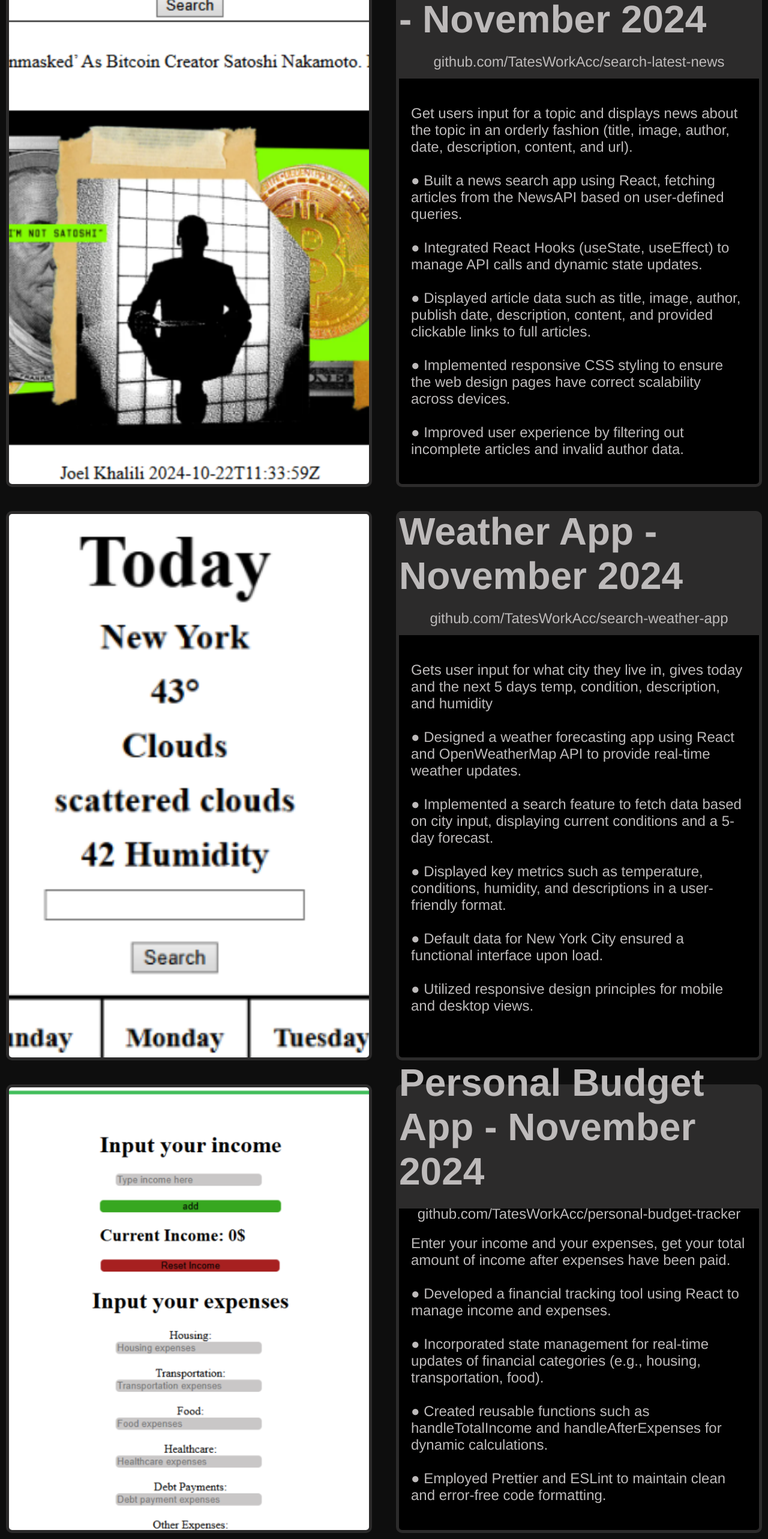
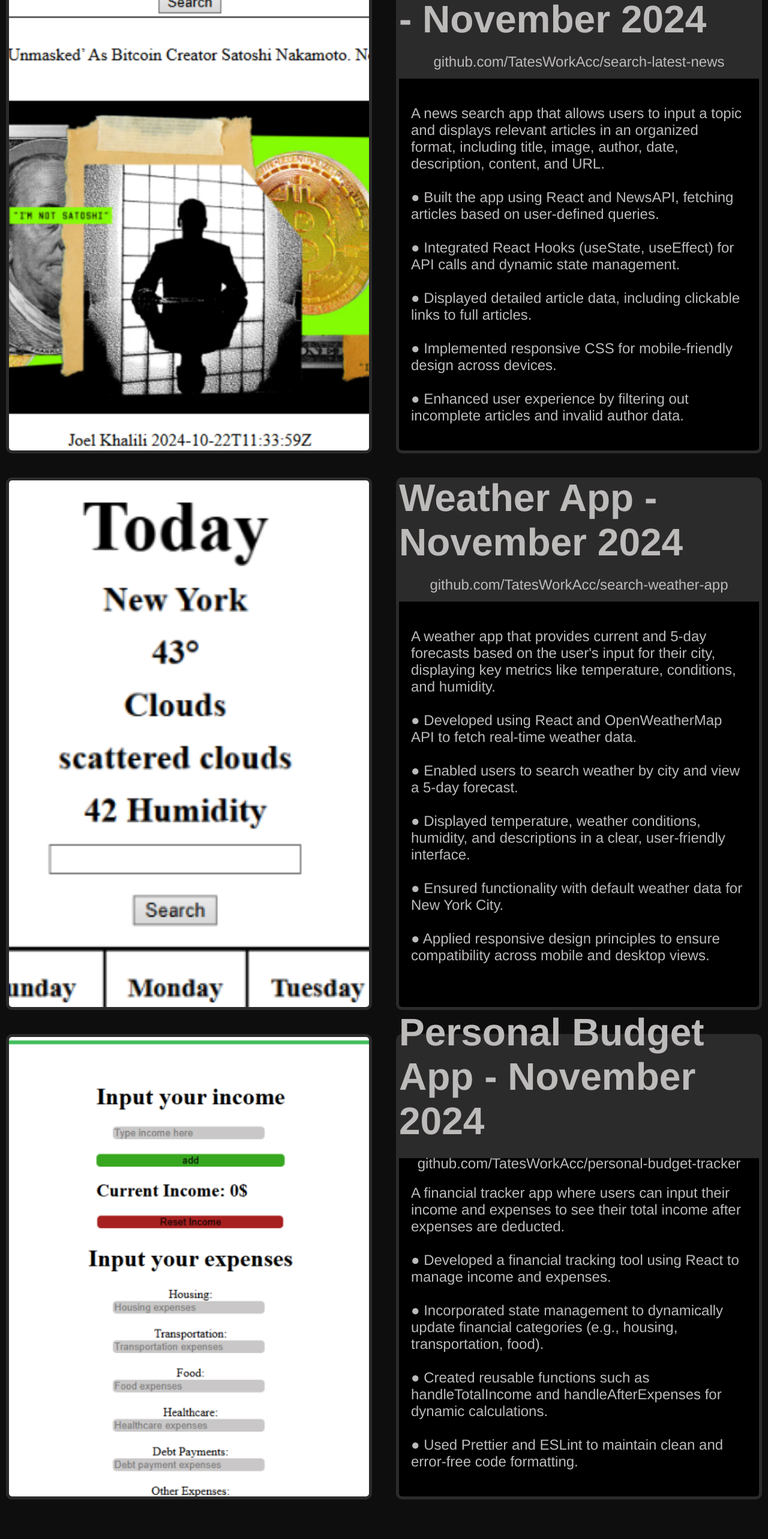
Before and after one commit to TatesWorkAcc/portfolio-site, a React (Vite) app: page / in a window 1280 px wide. Shown: the part 1786-4352 px from the top of the page at 60% size. After the commit the page ends 4296 px from the top, so only its background shows below. Built offline with nearby package versions, Linux system fonts and the light colour scheme.

Commit message:
changed text

```diff
--- a/src/Body.jsx
+++ b/src/Body.jsx
@@ -49,22 +49,22 @@ function Body() {
             </a>
           </div>
           <p className="project-text">
-            Get users input for a topic and displays news about the topic in an
-            orderly fashion (title, image, author, date, description, content,
-            and url). <br></br>
-            <br></br>● Built a news search app using React, fetching articles
-            from the NewsAPI based on user-defined queries.
+            A news search app that allows users to input a topic and displays
+            relevant articles in an organized format, including title, image,
+            author, date, description, content, and URL. <br></br>
+            <br></br>● Built the app using React and NewsAPI, fetching articles
+            based on user-defined queries.
             <br></br>
-            <br></br>● Integrated React Hooks (useState, useEffect) to manage
-            API calls and dynamic state updates.<br></br>
-            <br></br>● Displayed article data such as title, image, author,
-            publish date, description, content, and provided clickable links to
-            full articles.<br></br>
-            <br></br>● Implemented responsive CSS styling to ensure the web
-            design pages have correct scalability across devices.
+            <br></br>● Integrated React Hooks (useState, useEffect) for API
+            calls and dynamic state management.<br></br>
+            <br></br>● Displayed detailed article data, including clickable
+            links to full articles.<br></br>
+            <br></br>● Implemented responsive CSS for mobile-friendly design
+            across devices.
             <br></br>
-            <br></br>● Improved user experience by filtering out incomplete
-            articles and invalid author data.<br></br>
+            <br></br>● Enhanced user experience by filtering out incomplete
+            articles and invalid author data.
+            <br></br>
           </p>
         </motion.div>
         <motion.div
@@ -93,18 +93,20 @@ function Body() {
             </a>
           </div>
           <p className="project-text">
-            Gets user input for what city they live in, gives today and the next
-            5 days temp, condition, description, and humidity <br></br>
-            <br></br>● Designed a weather forecasting app using React and
-            OpenWeatherMap API to provide real-time weather updates. <br></br>
-            <br></br>● Implemented a search feature to fetch data based on city
-            input, displaying current conditions and a 5-day forecast. <br></br>
-            <br></br>● Displayed key metrics such as temperature, conditions,
-            humidity, and descriptions in a user-friendly format. <br></br>
-            <br></br>● Default data for New York City ensured a functional
-            interface upon load. <br></br>
-            <br></br>● Utilized responsive design principles for mobile and
-            desktop views. <br></br>
+            A weather app that provides current and 5-day forecasts based on the
+            user's input for their city, displaying key metrics like
+            temperature, conditions, and humidity. <br></br>
+            <br></br>● Developed using React and OpenWeatherMap API to fetch
+            real-time weather data. <br></br>
+            <br></br>● Enabled users to search weather by city and view a 5-day
+            forecast. <br></br>
+            <br></br>● Displayed temperature, weather conditions, humidity, and
+            descriptions in a clear, user-friendly interface. <br></br>
+            <br></br>● Ensured functionality with default weather data for New
+            York City. <br></br>
+            <br></br>● Applied responsive design principles to ensure
+            compatibility across mobile and desktop views.
+            <br></br>
             <br></br>
           </p>
         </motion.div>
@@ -136,16 +138,17 @@ function Body() {
             </a>
           </div>
           <p className="project-text">
-            Enter your income and your expenses, get your total amount of income
-            after expenses have been paid. <br></br>
+            A financial tracker app where users can input their income and
+            expenses to see their total income after expenses are deducted.{" "}
+            <br></br>
             <br></br>● Developed a financial tracking tool using React to manage
             income and expenses.<br></br>
-            <br></br>● Incorporated state management for real-time updates of
+            <br></br>● Incorporated state management to dynamically update
             financial categories (e.g., housing, transportation, food).<br></br>
             <br></br>● Created reusable functions such as handleTotalIncome and
             handleAfterExpenses for dynamic calculations.<br></br>
-            <br></br>● Employed Prettier and ESLint to maintain clean and
-            error-free code formatting.
+            <br></br>● Used Prettier and ESLint to maintain clean and error-free
+            code formatting.
           </p>
         </motion.div>
       </div>
```
